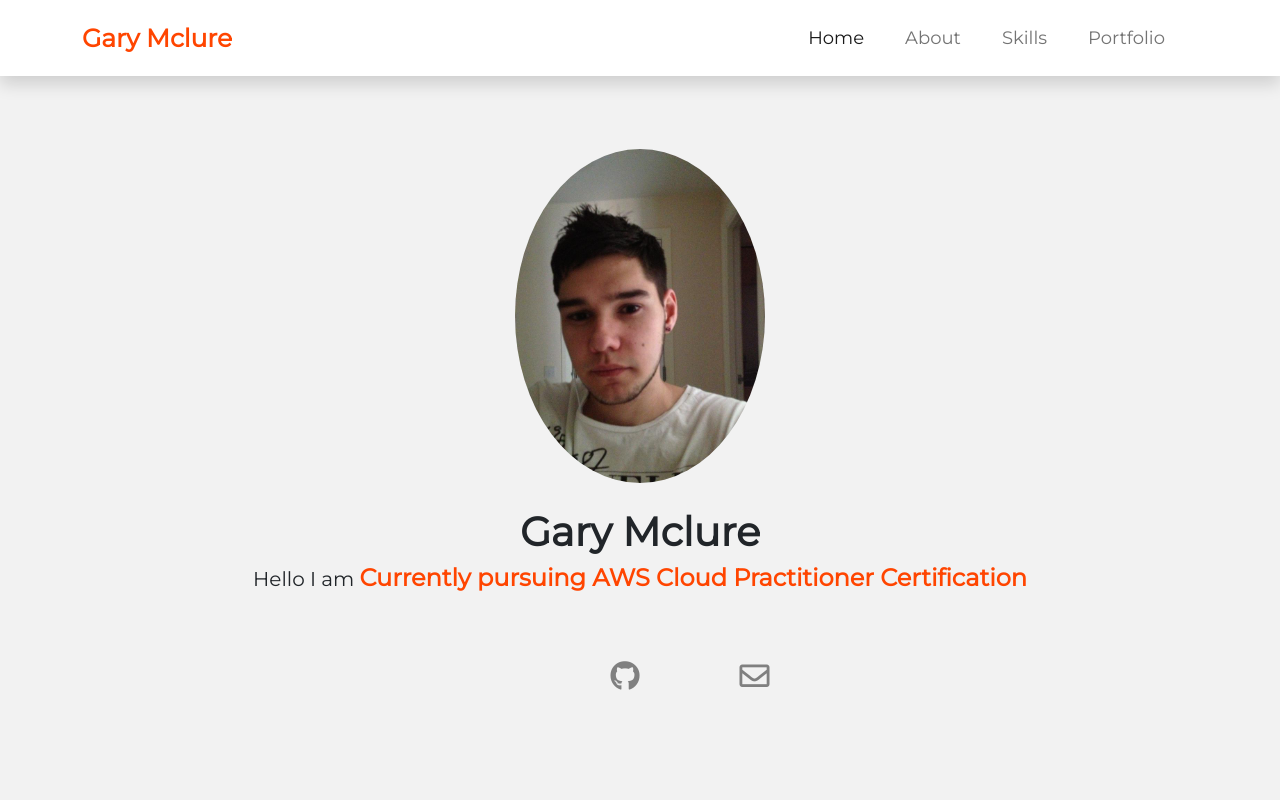
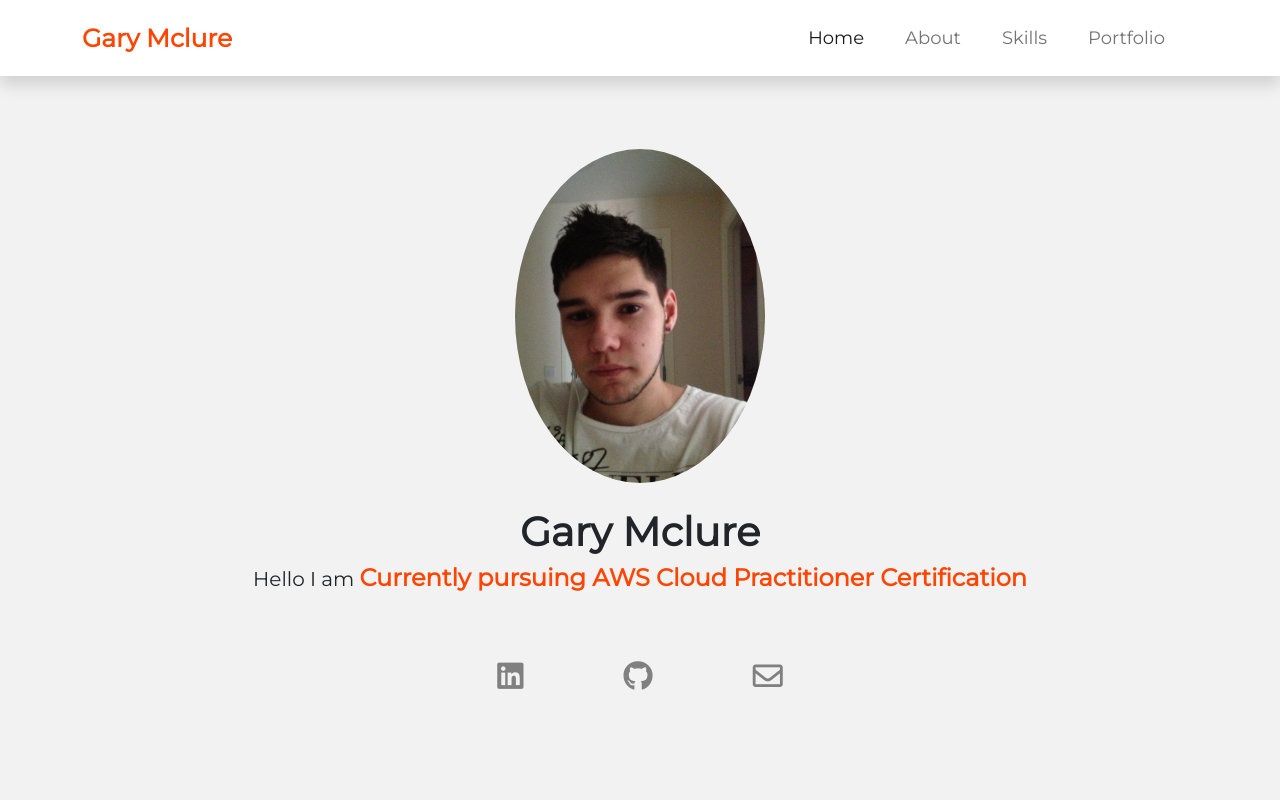
Before and after one commit to GaryMclure/Gary-Mclure-Digital, a plain HTML site: page index.html in a window 1280 px wide. Shown: the top 800 px of the page. Drawn offline with nearby package versions, Linux system fonts and the light colour scheme.

Commit message:
Update index.html

```diff
--- a/index.html
+++ b/index.html
@@ -85,7 +85,7 @@
           <span class="sd">Currently pursuing AWS Cloud Practitioner Certification</span>
         </h5>
         <div class="icon-container">
-          <a href=""><i class="fab fa-https://www.linkedin.com/in/gary-mclure-632a96205/"></i></a>
+          <a href=""><i class="fab fa-linkedin"></i></a>
           <a href=""><i class="fab fa-github"></i></a>
           <a href=""><i class="far fa-envelope"></i></a>
         </div>
```
